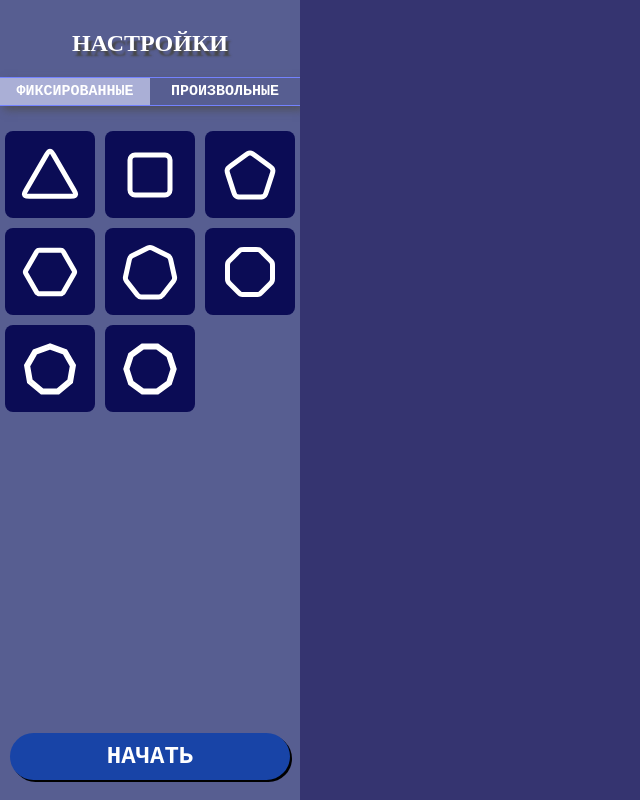
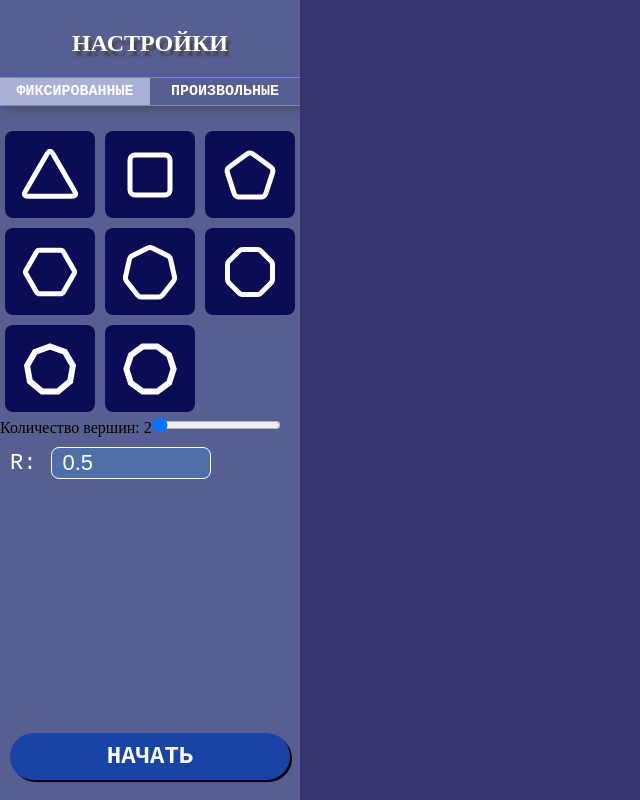
Before and after one commit to ollul/chaos-game, a React (Vite) app: page / in a window 1280 px wide. Shown: the whole page, without its empty margins (0-640 px from the left). Built offline with nearby package versions, Linux system fonts and the light colour scheme.

Commit message:
Update index.jsx

```diff
--- a/src/components/Sidebar/index.jsx
+++ b/src/components/Sidebar/index.jsx
@@ -16,6 +16,7 @@ const makePolygon = (points) => {
         const y = +(height / 2 + Math.sin(angle) * dist).toFixed(2);
         initialPoints.push({x, y});
     };
+
     return initialPoints;
 }
 
@@ -71,9 +72,10 @@ const figures = [
 ];
 
 
-export const Sidebar = ({ setPoints, setR, status, onStart, onPause, onReset, canvasRef }) => {
+export const Sidebar = ({ setPoints, setR, status, onStart, onPause, onReset, canvasRef, r }) => {
     const [mod, setMod] = useState("fix");
     const [localR, setLocalR] = useState(0.5);
+    const [vertexCount, setVertexCount] = useState(2);
 
     const handleCanvasClick = useCallback((e) => {
         const point = {x: e.offsetX, y: e.offsetY};
@@ -95,6 +97,11 @@ export const Sidebar = ({ setPoints, setR, status, onStart, onPause, onReset, ca
     }
 
 
+    const handleChangeVertex = (e) => {
+        const vertex = parseInt(e.target.value);
+        setVertexCount(vertex);
+        setPoints(makePolygon(vertex));
+    }
 
     return (<div className="sidebar">
         <p className="sidebar__heading">Настройки</p>
@@ -104,6 +111,7 @@ export const Sidebar = ({ setPoints, setR, status, onStart, onPause, onReset, ca
         </div>
         {
             mod === "fix" && (
+                <>
                 <div className="sidebar__figures">
                     {
                         figures.map(({makePoints, icon, r, title}, idx) => (<div
@@ -112,7 +120,10 @@ export const Sidebar = ({ setPoints, setR, status, onStart, onPause, onReset, ca
                             title={title}
                             onClick={() => {
                                if(status === 'pending') {
-                                setPoints(makePoints())
+                                const points = makePoints();
+                                setPoints(points)
+                                setLocalR(r)
+                                setVertexCount(points.length)
                                 setR(r)
                                }
                             }}
@@ -121,6 +132,14 @@ export const Sidebar = ({ setPoints, setR, status, onStart, onPause, onReset, ca
                         </div>))
                     }
                 </div>
+                <div className="sidebar__custom">
+                    <div className="sidebar__custom-vertex">
+                        <label htmlFor="vertex">Количество вершин: {vertexCount}</label>
+                        <input type="range" value={vertexCount} onChange={handleChangeVertex} id="vertex" step={1} min={2} max={70}/>
+                    </div>
+                    <div className="sidebar__input-wrapper"><label htmlFor="r">R:</label> <input disabled={status !== 'pending'} onBlur={handleBlur} value={localR} onChange={e => setLocalR(e.target.value)} id="r" type="text" /></div>
+                </div>
+                </>
             )
         }
         {
```
